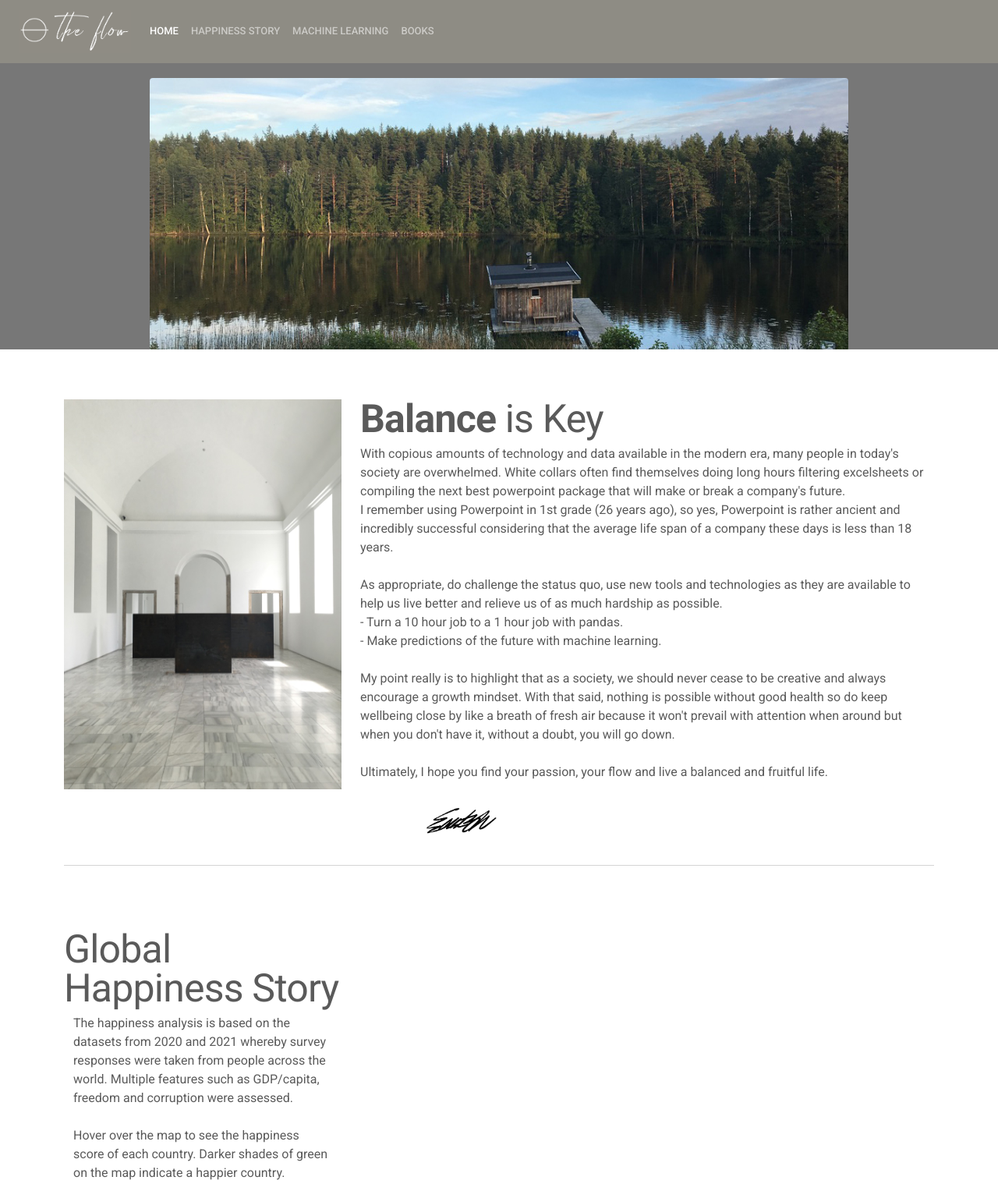
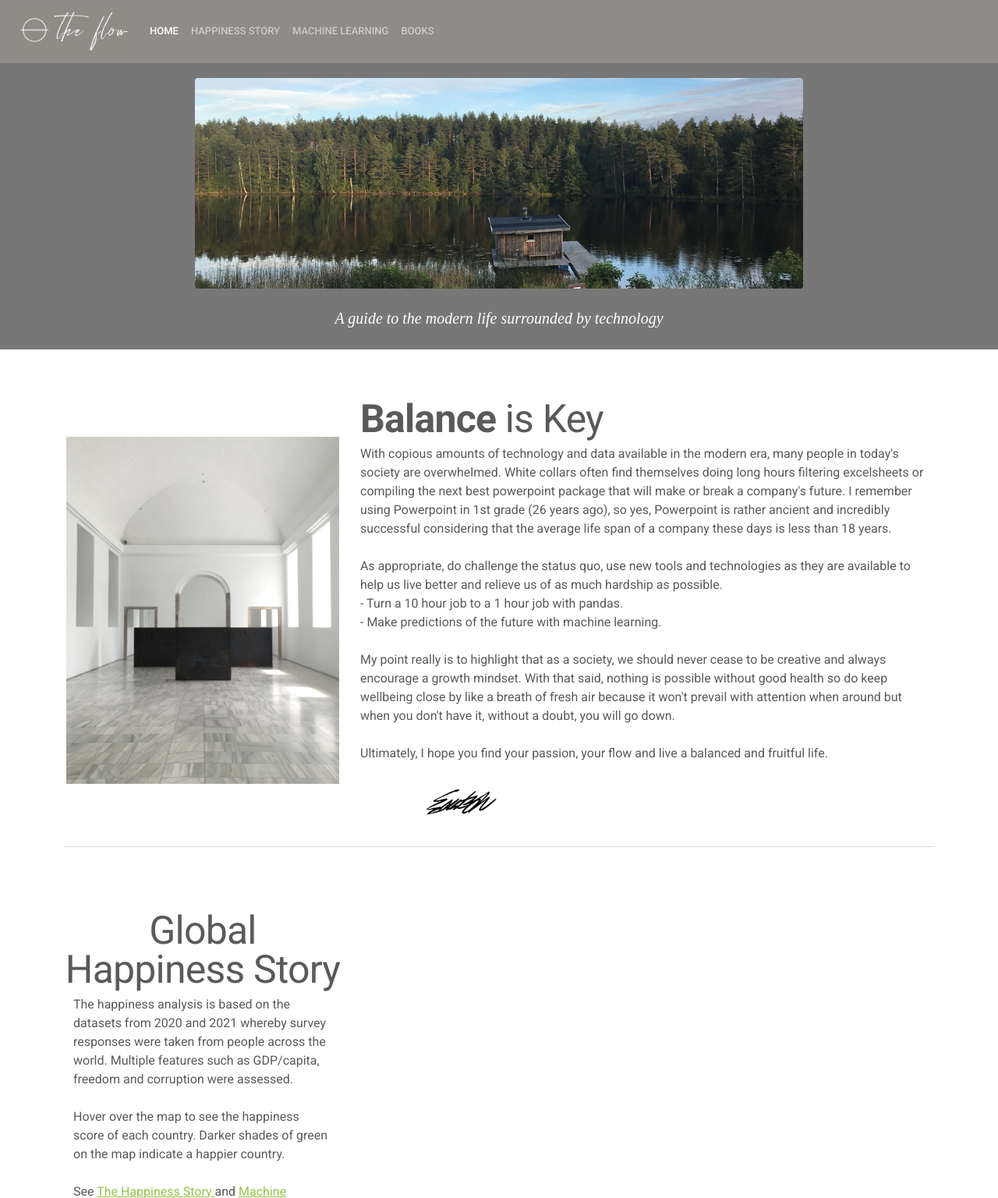
Before and after one commit to annabelcheong/project3, a Flask app: page / in a window 1280 px wide. Shown: the top 1536 px of the page at 78% size. Run offline with Flask 2, Linux system fonts and the light colour scheme; parts of the project's set-up code (start-up, migrations or seed data) failed here and were passed over; some libraries are stand-ins or nearby versions.

Commit message:
fixed main pics sizes on each page

```diff
--- a/static/css/carousel.css
+++ b/static/css/carousel.css
@@ -29,8 +29,6 @@
   display: block;
   margin: auto;
   margin-right: auto;
-  /* display:flex;
-  justify-content:center; */
 }
 
 /* Main Pic on page */
@@ -68,6 +66,29 @@
   left: 0;
   min-width: 100%;
   height: 32rem;
+}
+
+ /* Main Pic on Homepage*/
+ .skat {
+  display: block;
+  margin: auto;
+  margin-right: auto;
+  height: 160px;
+  width: 320px;
+}
+
+/* Main Pic on page minus homepage */
+.main_pic {
+  display: block;
+  margin: auto;
+  margin-right: auto;
+}
+
+.museo_pic {
+  display: block;
+  margin: auto;
+  width: 380px;
+  height: 500px;
 }
 
 .signature {
@@ -157,10 +178,30 @@
     height: 25rem; /* moves brown background box */
   }
 
+ /* Main Pic on Homepage*/
+ .skat {
+  display: block;
+  margin: auto;
+  margin-right: auto;
+  height: 270px;
+  width: 780px;
+}
+  /* Main Pic on page except home page*/
+.main_pic {
+  display: block;
+  margin: auto;
+  margin-right: auto;
+  height: 270px;
+  width: 570px;
+}
+
   .museo_pic {
-    width: 380px;
-    height: 500px;
+    width: 350px;
+    height: 445px;
+    display: block;
+    margin-top: 3rem;
   }
+
   .map_pic {
     display: inline-block;
     position: relative;
@@ -203,7 +244,18 @@
     height: 33rem; /* moves brown background box */
   }
 
+  /* Main Pic on page */
+  .main_pic {
+    display: block;
+    margin: auto;
+    margin-right: auto;
+    width: 50%;
+    height: 30%;
+  }
+
   .museo_pic {
+    display: block;
+    margin: auto;
     width: 380px;
     height: 500px;
   }
--- a/templates/index.html
+++ b/templates/index.html
@@ -176,7 +176,8 @@
           <div class="carousel-caption text-start">
 
 
-            <img class="main_pic img-fluid rounded" src="static/images/skat.png" width="100%", height="100%">
+            <img class="skat img-fluid rounded" src="static/images/skat.png">
+            <!-- width="100%", height="100%" -->
             <br>
 
 
@@ -251,7 +252,7 @@
         <p> With copious amounts of technology and data available in the modern era, many people in today's society
           are overwhelmed. White collars often find themselves doing long hours filtering excelsheets or compiling the next best
           powerpoint package that will make or break a company's future.
-          <br>
+
           I remember using Powerpoint in 1st grade (26 years ago), so yes, Powerpoint is rather ancient and incredibly successful
           considering that the average life span of a company these days is less than 18 years.
           <br><br>
@@ -275,38 +276,10 @@
     <hr class="featurette-divider">
 
 
-
-      <!-- <div class="col-lg-12">
-
-      <div class='tableauPlaceholder' id='viz1621440265966' style='position: relative'>
-        <noscript><a href='#'>
-          <img alt='Happiness Score by Country ' src='https:&#47;&#47;public.tableau.com&#47;static&#47;images&#47;GJ&#47;GJQ3HM7M5&#47;1_rss.png' style='border: none' />
-        </a></noscript>
-        <object class='tableauViz'  style='display:none;'><param name='host_url' value='https%3A%2F%2Fpublic.tableau.com%2F' />
-          <param name='embed_code_version' value='3' /> <param name='path' value='shared&#47;GJQ3HM7M5' />
-          <param name='toolbar' value='yes' />
-          <param name='static_image' value='https:&#47;&#47;public.tableau.com&#47;static&#47;images&#47;GJ&#47;GJQ3HM7M5&#47;1.png' />
-          <param name='animate_transition' value='yes' /><param name='display_static_image' value='yes' /><param name='display_spinner' value='yes' />
-          <param name='display_overlay' value='yes' /><param name='display_count' value='yes' /><param name='language' value='en' />
-        </object>
-      </div>
-      <script type='text/javascript'>
-      var divElement = document.getElementById('viz1621440265966');
-      var vizElement = divElement.getElementsByTagName('object')[0];
-      // vizElement.style.width='100%';vizElement.style.height=(divElement.offsetWidth*0.75)+'px';
-      // vizElement.style.width= '300px'; vizElement.style.height='150px';
-      vizElement.width='1200px';vizElement.height='500px';
-      var scriptElement = document.createElement('script');
-      scriptElement.src = 'https://public.tableau.com/javascripts/api/viz_v1.js';
-      vizElement.parentNode.insertBefore(scriptElement, vizElement);
-      </script>
-
-      </div>  -->
-
     <div class="row">
 
       <div class="col-lg-4">
-        <h2 class="featurette-heading"><br>Global Happiness Story</h2>
+        <h2 class="featurette-heading" style="text-align: center"><br>Global Happiness Story</h2>
         <p> The happiness analysis is based on the datasets from 2020 and 2021 whereby survey responses were taken from people across the world.
           Multiple features such as GDP/capita, freedom and corruption were assessed.
         <br><br>
```
